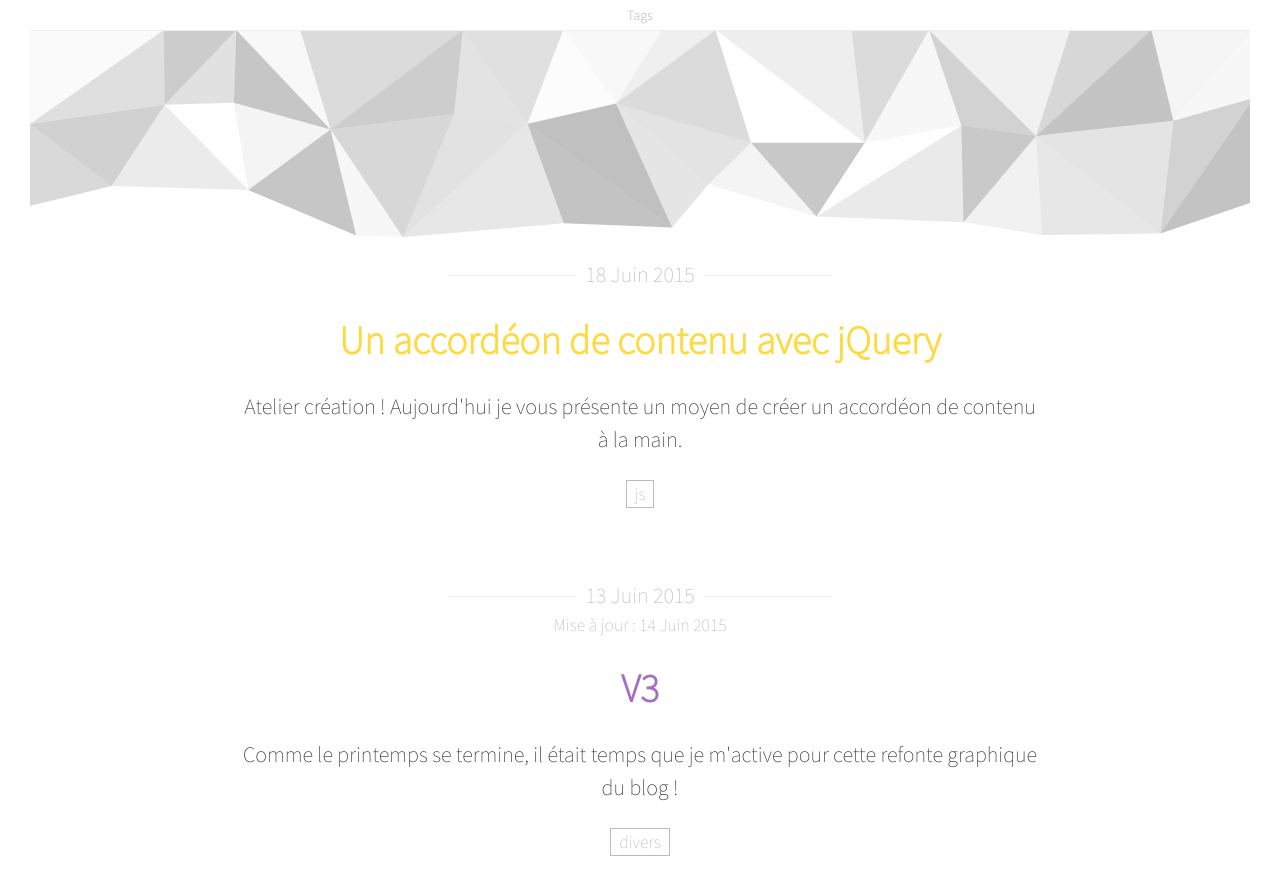
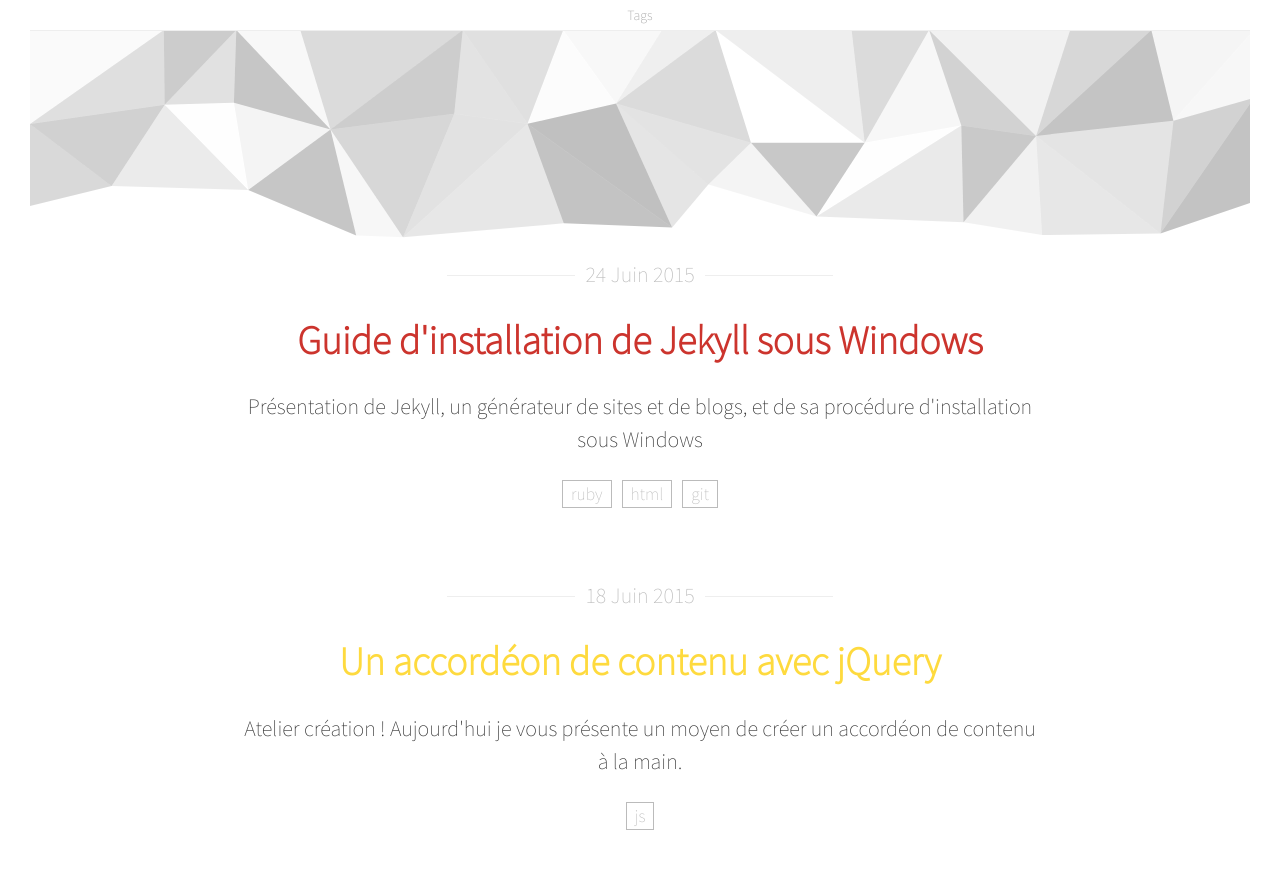
Before and after one commit to zessx/blog, a Jekyll site: the page built from index.html, in a window 1280 px wide and 900 px high, scrolled down 692 px. Shown: the top 895 px of the window. Built offline with Jekyll 4.4.1, drawn with Linux system fonts in a browser that asks for light colours; some of the changed text lies outside the part shown.

Commit message:
:speech_balloon: Publish

```diff
--- a/_drafts/jekyll-sous-windows.md
+++ b/_posts/2015-06-24-jekyll-sous-windows.md
@@ -1,7 +1,7 @@
 ---
 layout: post
 title:  "Guide d'installation de Jekyll sous Windows"
-date:   2015-01-01
+date:   2015-06-24
 tags:
 - ruby
 - html
```
